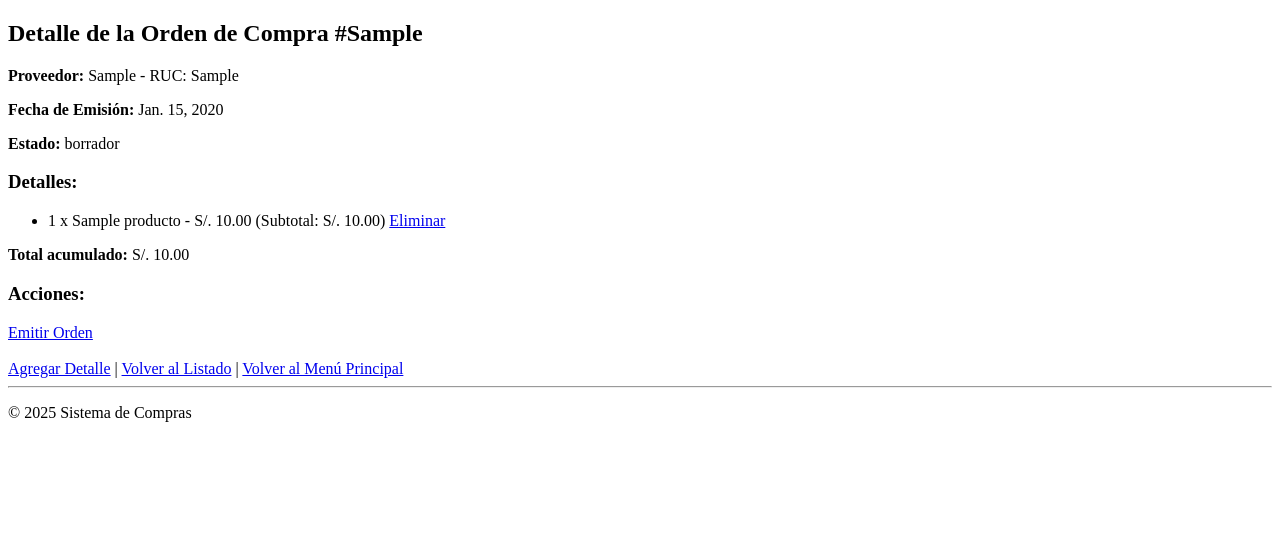
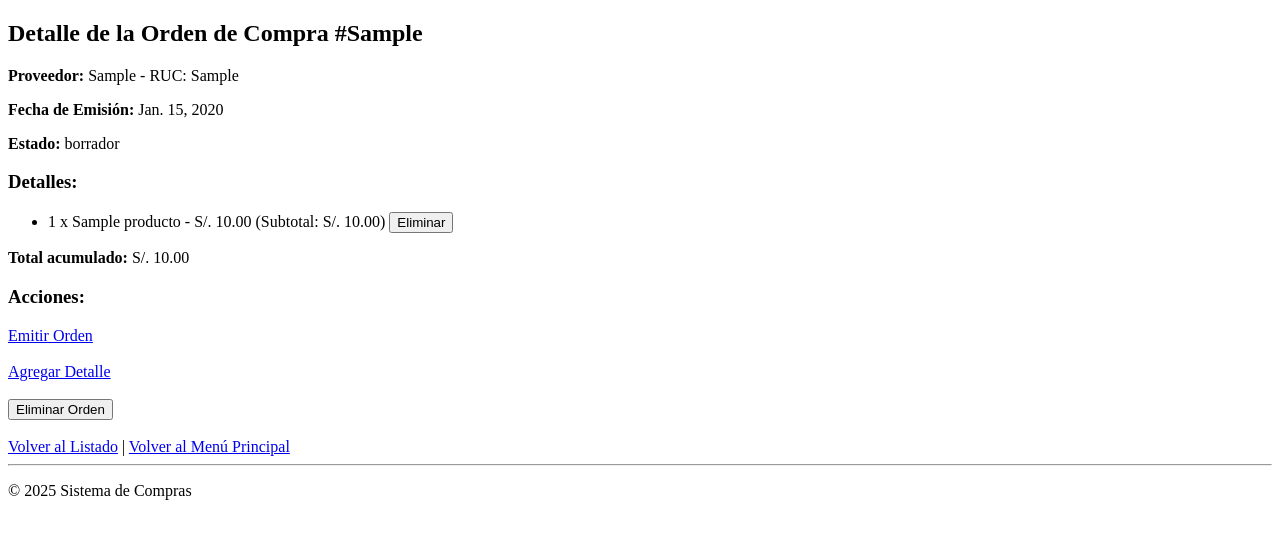
Before and after one commit to Naydelyn1/sistema_compras, a Django app: page /ordenes/1/detalle/ in a window 1280 px wide. Shown: the part 108-647 px from the top of the page. Run offline with Django 5.2, Linux system fonts and the light colour scheme; tables that the repository leaves empty hold one stand-in row (values such as "Sample post").

Commit message:
validacion de eliminar orden(si es borrador, aun se puede eliminar, si pasa a emitida,ya no se puede borrar )

```diff
--- a/apps/ordenes/urls.py
+++ b/apps/ordenes/urls.py
@@ -8,7 +8,9 @@ urlpatterns = [
     path('<int:orden_id>/detalle/', views.detalle_orden, name='detalle_orden'),
     path('<int:orden_id>/cambiar-estado/<str:nuevo_estado>/', views.cambiar_estado_orden, name='cambiar_estado_orden'),
     path('<int:orden_id>/eliminar/', views.eliminar_orden, name='eliminar_orden'),
-    path('<int:orden_id>/detalle/<int:detalle_id>/eliminar/', views.eliminar_detalle_orden, name='eliminar_detalle_orden'),
+    path('detalle/eliminar/<int:detalle_id>/', views.eliminar_detalle_orden, name='eliminar_detalle_orden'),
+    path('<int:orden_id>/eliminar/', views.eliminar_orden, name='eliminar_orden'),
+
 
 
 
--- a/apps/ordenes/views.py
+++ b/apps/ordenes/views.py
@@ -8,6 +8,7 @@ from apps.usuarios.models import Usuario
 from apps.productos.models import Producto
 from django.urls import reverse
 from django.contrib import messages
+
 
 def lista_ordenes(request):
     ordenes = OrdenCompra.objects.all()
@@ -42,48 +43,49 @@ def crear_orden(request):
 
 
 
-from django.contrib import messages
+
 
 def agregar_detalle_orden(request, orden_id):
     orden = get_object_or_404(OrdenCompra, pk=orden_id)
+    if orden.estado != 'borrador':
+        return redirect('detalle_orden', orden_id=orden.id)
+
+    productos = Producto.objects.all()
     if request.method == 'POST':
         producto_id = request.POST.get('producto')
         cantidad = int(request.POST.get('cantidad'))
         precio_unitario = float(request.POST.get('precio_unitario'))
-        subtotal = cantidad * precio_unitario
 
-        detalle = DetalleOrdenCompra(
+        producto = get_object_or_404(Producto, pk=producto_id)
+        subtotal = cantidad * precio_unitario  # ✅ Calcula el subtotal
+
+        # ✅ Guarda el detalle con el subtotal
+        DetalleOrdenCompra.objects.create(
             orden=orden,
-            producto_id=producto_id,
+            producto=producto,
             cantidad=cantidad,
             precio_unitario=precio_unitario,
-            subtotal=subtotal  # Calculado antes de guardar
+            subtotal=subtotal  # ✅ Asigna el subtotal calculado
         )
-        detalle.save()
-        return redirect('detalle_orden', orden.id)
 
+        return redirect('detalle_orden', orden_id=orden.id)
 
-
-    productos = Producto.objects.all()
-    return render(request, 'ordenes/agregar_detalle.html', {'orden': orden, 'productos': productos})
+    context = {
+        'orden': orden,
+        'productos': productos
+    }
+    return render(request, 'ordenes/agregar_detalle.html', context)
 
 
 
 def eliminar_orden(request, orden_id):
     orden = get_object_or_404(OrdenCompra, pk=orden_id)
+
     if request.method == 'POST':
         orden.delete()
-        messages.success(request, 'La orden ha sido eliminada correctamente.')
         return redirect('lista_ordenes')
-    return render(request, 'ordenes/confirmar_eliminacion.html', {'orden': orden})
 
-
-
-def detalle_orden(request, orden_id):
-    orden = get_object_or_404(OrdenCompra, pk=orden_id)
-    detalles = orden.detalles.all()
-    total = sum([detalle.subtotal for detalle in detalles])
-    return render(request, 'ordenes/detalle.html', {'orden': orden, 'detalles': detalles, 'total': total})
+    return render(request, 'ordenes/confirmar_eliminacion_orden.html', {'orden': orden})
 
 def cambiar_estado_orden(request, orden_id, nuevo_estado):
     orden = get_object_or_404(OrdenCompra, pk=orden_id)
@@ -91,10 +93,26 @@ def cambiar_estado_orden(request, orden_id, nuevo_estado):
     orden.save()
     return redirect('detalle_orden', orden_id=orden.id)
 
-def eliminar_detalle_orden(request, orden_id, detalle_id):
+def eliminar_detalle_orden(request, detalle_id):
+    detalle = get_object_or_404(DetalleOrdenCompra, pk=detalle_id)
+    orden = detalle.orden
+    if orden.estado != 'borrador':
+        return redirect('detalle_orden', orden_id=orden.id)
+
+    if request.method == 'POST':
+        detalle.delete()
+        return redirect('detalle_orden', orden_id=orden.id)
+
+    return render(request, 'ordenes/confirmar_eliminacion_detalle.html', {'detalle': detalle})
+
+def detalle_orden(request, orden_id):
     orden = get_object_or_404(OrdenCompra, pk=orden_id)
-    detalle = get_object_or_404(DetalleOrdenCompra, pk=detalle_id, orden=orden)
-    detalle.delete()
-    return redirect('detalle_orden', orden_id=orden.id)
+    detalles = orden.detalles.all()
+    total = sum(detalle.cantidad * detalle.precio_unitario for detalle in detalles)
+    return render(request, 'ordenes/detalle.html', {
+        'orden': orden,
+        'detalles': detalles,
+        'total': total
+    })
 
 # Create your views here.
--- a/templates/ordenes/confirmar_eliminacion.html
+++ b/templates/ordenes/confirmar_eliminacion_orden.html
@@ -1,9 +1,9 @@
 {% extends "base.html" %}
 {% block content %}
-  <p>¿Deseas eliminar la orden <strong>{{ orden.codigo }}</strong>?</p>
+  <p>¿Deseas eliminar la orden de compra <strong>{{ orden.codigo }}</strong>?</p>
   <form method="post">
     {% csrf_token %}
-    <button type="submit">Sí, eliminar</button>
+    <button type="submit">Sí, eliminar orden</button>
     <a href="{% url 'lista_ordenes' %}">No, volver al listado</a>
   </form>
 {% endblock %}
--- a/templates/ordenes/detalle.html
+++ b/templates/ordenes/detalle.html
@@ -11,7 +11,15 @@
       <li>
         {{ detalle.cantidad }} x {{ detalle.producto.nombre }} - S/. {{ detalle.precio_unitario }}
         (Subtotal: S/. {{ detalle.subtotal|floatformat:2 }})
-        <a href="{% url 'eliminar_detalle_orden' orden.id detalle.id %}" onclick="return confirm('¿Estás seguro de eliminar este producto?');">Eliminar</a>
+
+        {% if orden.estado == 'borrador' %}
+          <form method="post" action="{% url 'eliminar_detalle_orden' detalle.id %}" style="display:inline;">
+            {% csrf_token %}
+            <button type="submit" onclick="return confirm('¿Estás seguro de eliminar este producto?')">
+              Eliminar
+            </button>
+          </form>
+        {% endif %}
       </li>
     {% empty %}
       <li>No se han agregado productos aún.</li>
@@ -23,6 +31,14 @@
   <h3>Acciones:</h3>
   {% if orden.estado == 'borrador' %}
       <a href="{% url 'cambiar_estado_orden' orden.id 'emitida' %}">Emitir Orden</a>
+      <br><br>
+      <a href="{% url 'agregar_detalle_orden' orden.id %}">Agregar Detalle</a>
+      <br><br>
+      <form method="get" action="{% url 'eliminar_orden' orden.id %}" style="display:inline;">
+        <button type="submit" onclick="return confirm('¿Estás seguro de que deseas eliminar esta orden?');">
+          Eliminar Orden
+        </button>
+      </form>
   {% elif orden.estado == 'emitida' %}
       <a href="{% url 'cambiar_estado_orden' orden.id 'recibida' %}">Marcar como Recibida</a>
   {% elif orden.estado == 'recibida' %}
@@ -32,7 +48,6 @@
   {% endif %}
 
   <br><br>
-  <a href="{% url 'agregar_detalle_orden' orden.id %}">Agregar Detalle</a> |
   <a href="{% url 'lista_ordenes' %}">Volver al Listado</a> |
   <a href="/">Volver al Menú Principal</a>
 {% endblock %}
```
Also changed, not shown: templates/ordenes/confirmar_eliminacion_detalle.html.html (added, +9 -0 lines).
